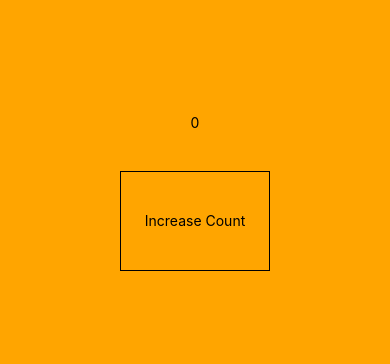
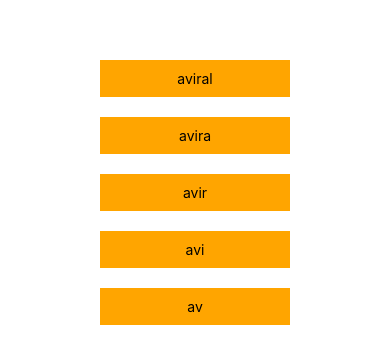
Before and after one commit to Aviral-Saxenaa/learning_react_native, a React Native app: screen / in a window 390 px wide. Shown: the part 230-594 px from the top of the page. Built offline with nearby package versions, Linux system fonts and the light colour scheme.

Commit message:
Flatlist

```diff
--- a/App.js
+++ b/App.js
@@ -1,6 +1,7 @@
 import { View, Text } from 'react-native'
 import React from 'react'
 import Hooks from './Hooks'
+import Flatlist from './Flatlist'
 
 const App = () => {
   return (
@@ -8,7 +9,7 @@ const App = () => {
       flex: 1,
 
 }}>
-      <Hooks/>
+      <Flatlist/>
     </View>
   )
 }
--- /dev/null
+++ b/Flatlist.js
@@ -0,0 +1,50 @@
+import { View, Text, FlatList,StyleSheet } from "react-native";
+import React from "react";
+
+const Flatlist = () => {
+        const details = [
+                {
+                        id: 1,
+                        name: "aviral",
+                },
+                {
+                        id: 2,
+                        name: "avira",
+                },
+                {
+                        id: 3,
+                        name: "avir",
+                },
+                {
+                        id: 4,
+                        name: "avi",
+                },
+                {
+                        id: 5,
+                        name: "av",
+                },
+        ];
+        return (
+                <View style={{flex:1,flexDirection:"row",alignItems:"center"}}>
+                        <FlatList
+                                data={details}
+                                keyExtractor={(item) => item.id}
+                                renderItem={({ item }) => (
+                                        <Text style={styles.list}>{item.name}</Text>
+                                )}
+                                style={{marginHorizontal:100}}
+                        />
+                </View>
+        );
+};
+
+const styles=StyleSheet.create({
+        list:{
+                padding:10,
+                backgroundColor:"orange",
+                marginVertical:10,
+                textAlign:"center"
+        }
+})
+
+export default Flatlist;
```
